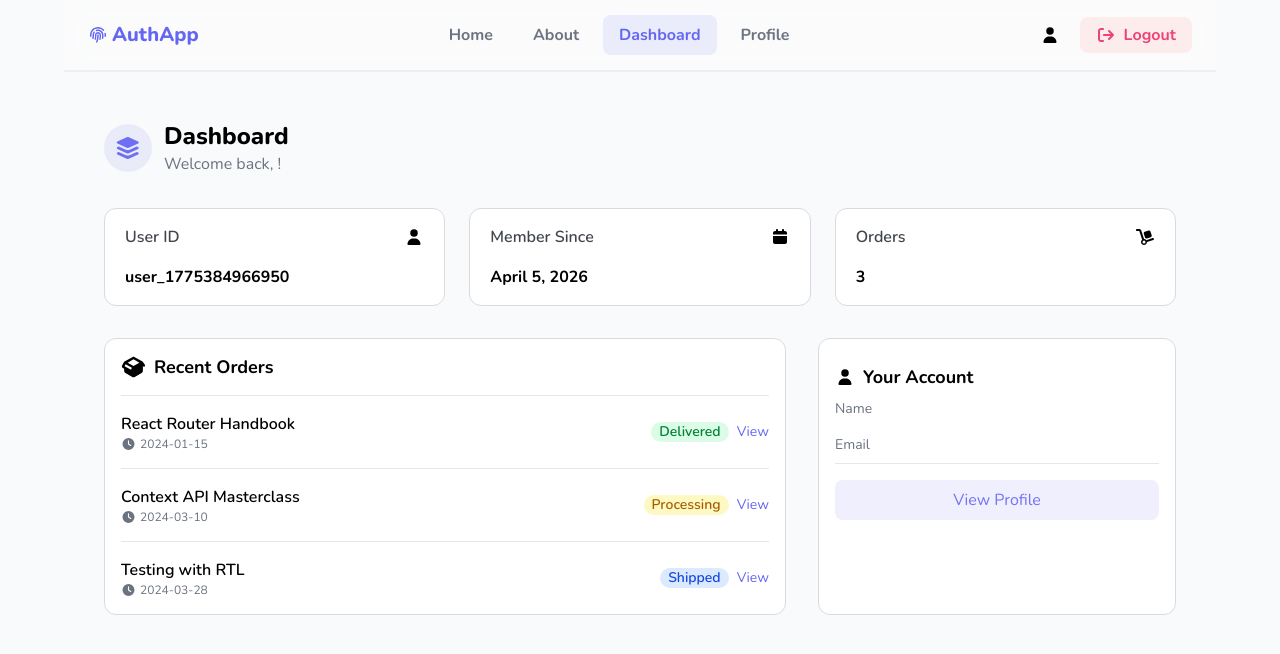
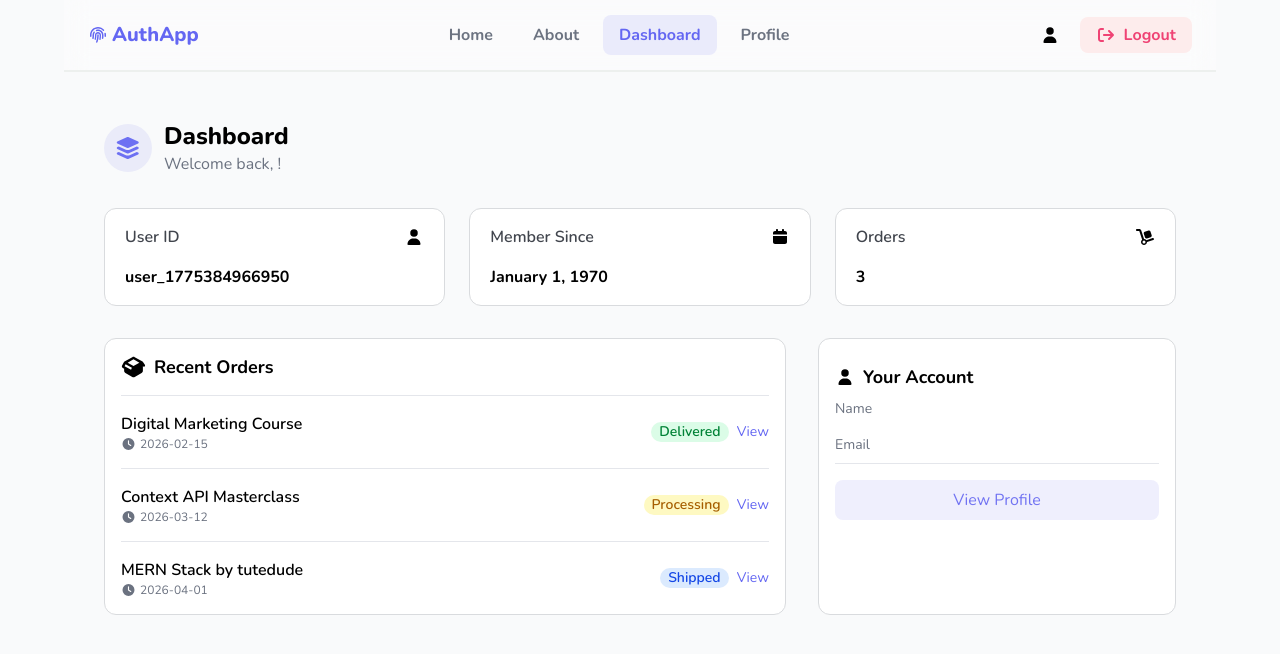
Before and after one commit to preetpalsinghkanda/Multi-Page-Authentication-App-, a React (Vite) app: page /dashboard in a window 1280 px wide. Shown: the top 654 px of the page. Built offline with nearby package versions, Linux system fonts and the light colour scheme; no server answers; sample sign-in values are in the browser's storage.

Commit message:
working on dynamic user details

```diff
--- a/src/Components/Dashboard.jsx
+++ b/src/Components/Dashboard.jsx
@@ -15,9 +15,12 @@ export default function Dashboard() {
   const{name , email  } = useContext(AuthApp)
   const { user } = useUser();
   const createdDate = new Date(user?.createdAt);
-  console.log(createdDate.toLocaleDateString());
 
-
+  const FinalDate = createdDate.toLocaleDateString("en-US" , {
+    year: "numeric",
+    month: "long" ,
+    day : "numeric",
+  });
 
 
 
@@ -49,7 +52,7 @@ export default function Dashboard() {
             <h3 className="text-[#41454d] font-[600]">Member Since</h3>
             <FontAwesomeIcon icon={faCalendar} />
           </div>
-          <span className="font-bold ">April 5, 2026</span>
+          <span className="font-bold ">{FinalDate}</span>
         </div>
 
         <div className="border border-[#d9dbde] rounded-xl bg-white flex flex-col flex-1 px-5 py-4 gap-4">
@@ -72,10 +75,10 @@ export default function Dashboard() {
 
           <div className="flex items-center gap-2 py-4  justify-between">
             <div>
-              <h6 className="font-[600]">React Router Handbook</h6>
+              <h6 className="font-[600]">Digital Marketing Course</h6>
               <div className="text-xs flex items-center gap-1 text-[#6b7280]">
                 <FontAwesomeIcon icon={faClock} />
-                <span>2024-01-15</span>
+                <span>2026-02-15</span>
               </div>
             </div>
             <div className="flex gap-2 text-sm">
@@ -93,7 +96,7 @@ export default function Dashboard() {
               <h6 className="font-[600]">Context API Masterclass</h6>
               <div className="text-xs flex items-center gap-1 text-[#6b7280]">
                 <FontAwesomeIcon icon={faClock} />
-                <span>2024-03-10</span>
+                <span>2026-03-12</span>
               </div>
             </div>
             <div className="flex gap-2 text-sm">
@@ -108,10 +111,10 @@ export default function Dashboard() {
 
           <div className="flex items-center gap-2 py-4  justify-between">
             <div>
-              <h6 className="font-[600]">Testing with RTL</h6>
+              <h6 className="font-[600]">MERN Stack by tutedude</h6>
               <div className="text-xs flex items-center gap-1 text-[#6b7280]">
                 <FontAwesomeIcon icon={faClock} />
-                <span>2024-03-28</span>
+                <span>2026-04-01</span>
               </div>
             </div>
             <div className="flex gap-2 text-sm">
```
